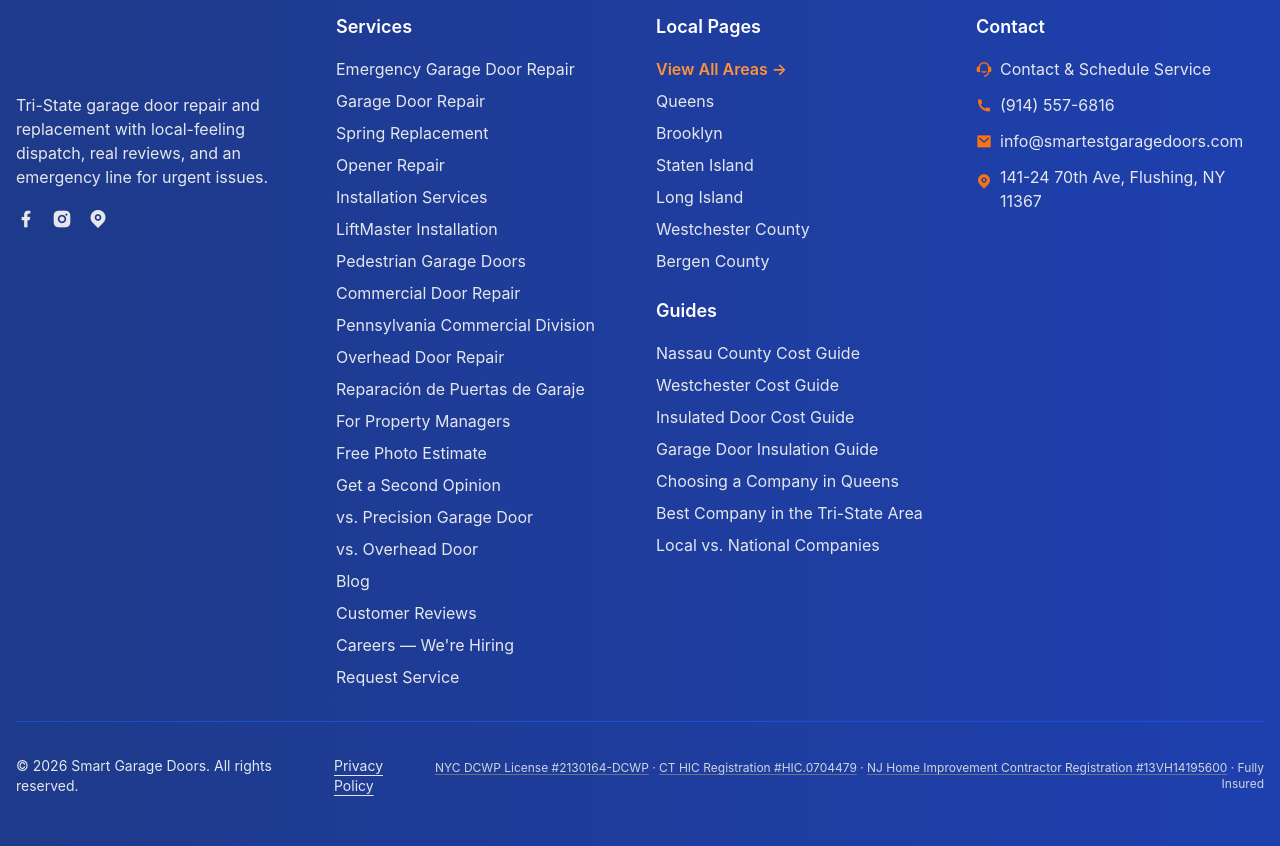
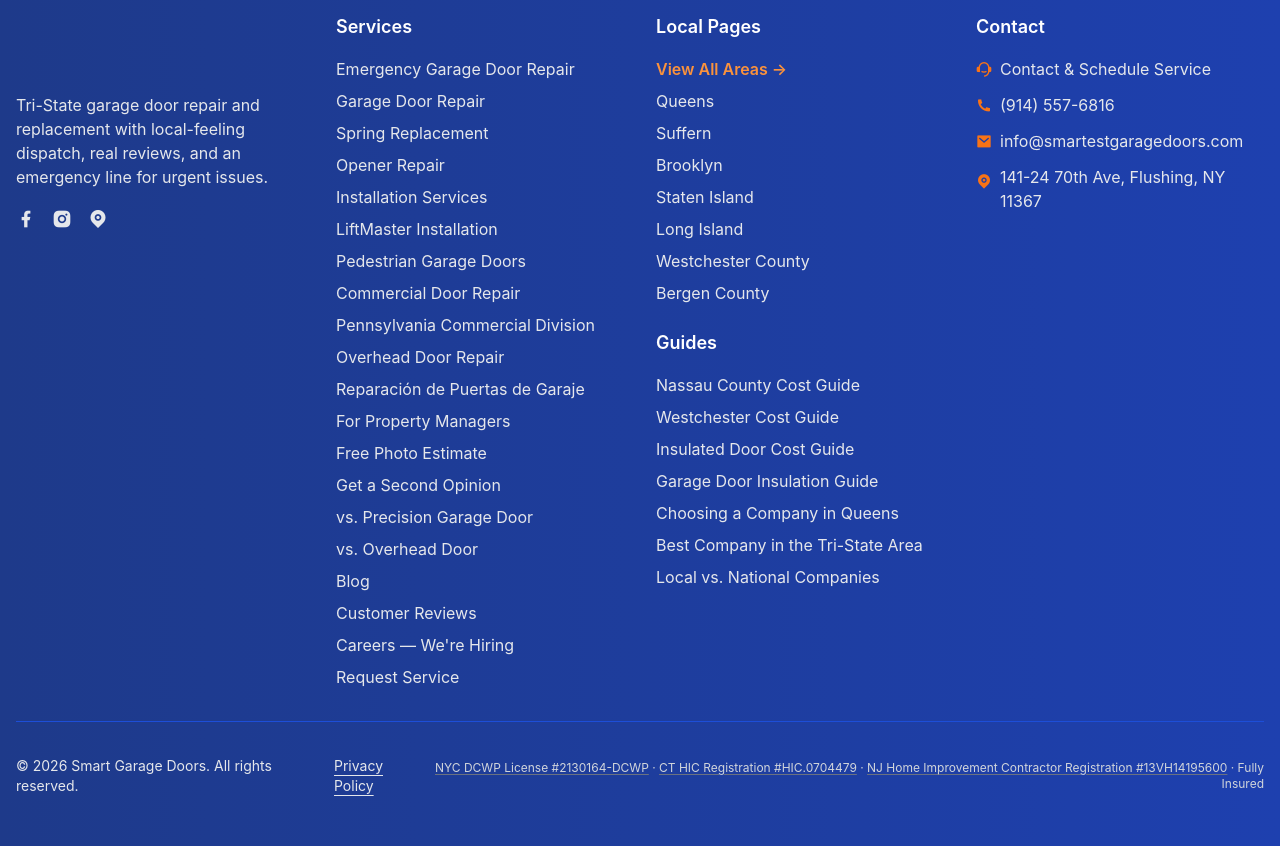
Before and after one commit to Smartgaragedoors/Smart-Garage-Doors-queens-website, a React (Vite) app: page /blog in a window 1280 px wide. Shown: the part 10220-11066 px from the top of the page. Built offline with nearby package versions, Linux system fonts and the light colour scheme; no server answers.

Commit message:
Fix Suffern Maps routing and add branch footer link

```diff
--- a/src/components/feature/Footer.tsx
+++ b/src/components/feature/Footer.tsx
@@ -12,6 +12,7 @@ function Footer() {
 
   const serviceAreas = useMemo(() => [
     { name: 'Queens', href: '/queens-ny/' },
+    { name: 'Suffern', href: '/suffern-ny/' },
     { name: 'Brooklyn', href: '/brooklyn-ny/' },
     { name: 'Staten Island', href: '/staten-island-ny/' },
     { name: 'Long Island', href: '/long-island-ny/' },
@@ -55,9 +56,9 @@ function Footer() {
               <a href="https://www.instagram.com/smartgaragedoorss/" target="_blank" rel="noopener noreferrer" aria-label="Visit our Instagram page" className="text-gray-200 hover:text-orange-400 transition-colors">
                 <i className="ri-instagram-fill text-xl" aria-hidden="true"></i>
               </a>
-              <a href="https://maps.app.goo.gl/GjfsFbH5kQ2smvdU8" target="_blank" rel="noopener noreferrer" aria-label="View our Queens location on Google Maps" className="text-gray-200 hover:text-orange-400 transition-colors">
+              {contact.mapsUrl && <a href={contact.mapsUrl} target="_blank" rel="noopener noreferrer" aria-label={`View our ${contact.city} location on Google Maps`} className="text-gray-200 hover:text-orange-400 transition-colors">
                 <i className="ri-map-pin-fill text-xl" aria-hidden="true"></i>
-              </a>
+              </a>}
             </div>
           </div>
 
--- a/src/config/branchContacts.ts
+++ b/src/config/branchContacts.ts
@@ -4,7 +4,7 @@ import { BUSINESS_INFO } from './business-info';
 // A missing profile URL must never fall back to another branch's profile.
 export const LOCATIONS = {
   queens: { id: 'queens', city: 'Queens, NY', path: '/queens-ny/', phone: BUSINESS_INFO.phone, phoneTel: BUSINESS_INFO.phoneFormatted, address: BUSINESS_INFO.addresses[0], mapsUrl: BUSINESS_INFO.socialMedia.googleMaps },
-  suffern: { id: 'suffern', city: 'Suffern, NY', path: '/suffern-ny/', phone: '(845) 262-2034', phoneTel: '+18452622034', address: BUSINESS_INFO.addresses[2], mapsUrl: undefined },
+  suffern: { id: 'suffern', city: 'Suffern, NY', path: '/suffern-ny/', phone: '(845) 262-2034', phoneTel: '+18452622034', address: BUSINESS_INFO.addresses[2], mapsUrl: 'https://www.google.com/maps?cid=16461212184781849068' },
   pearlRiver: { id: 'pearl-river', city: 'Pearl River, NY', path: '/pearl-river-ny/', phone: '(551) 345-5592', phoneTel: '+15513455592', address: undefined, mapsUrl: undefined },
   // Manhattan (323 W 96th St) — dedicated GHL line "SGD - Manhattan", owner-assigned
   // 2026-09-22. Passed as a prop so CTAs, tracking label and LocalBusiness schema
```
